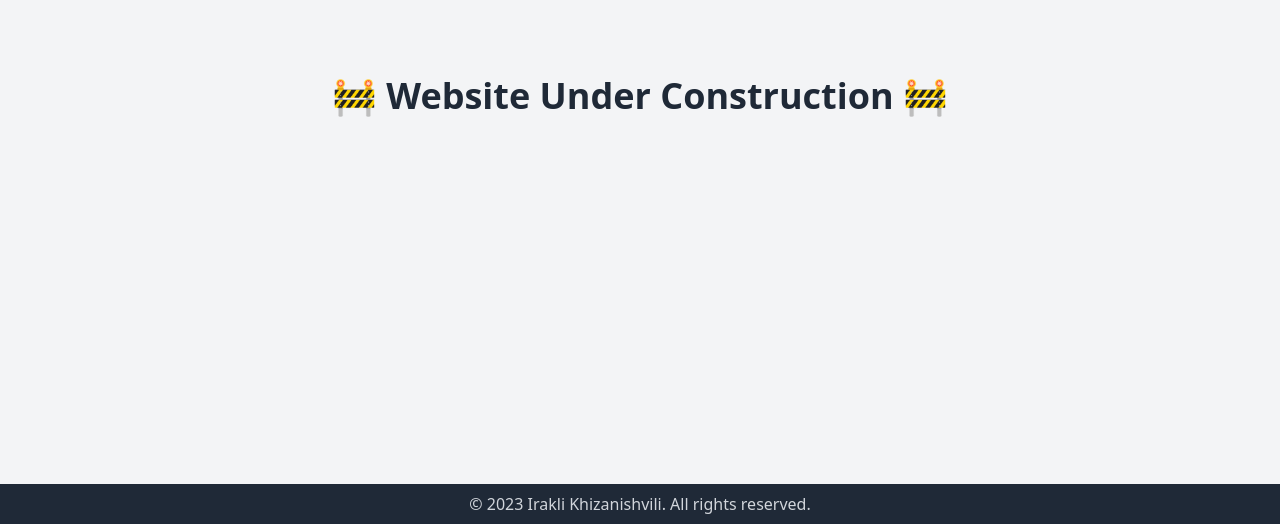
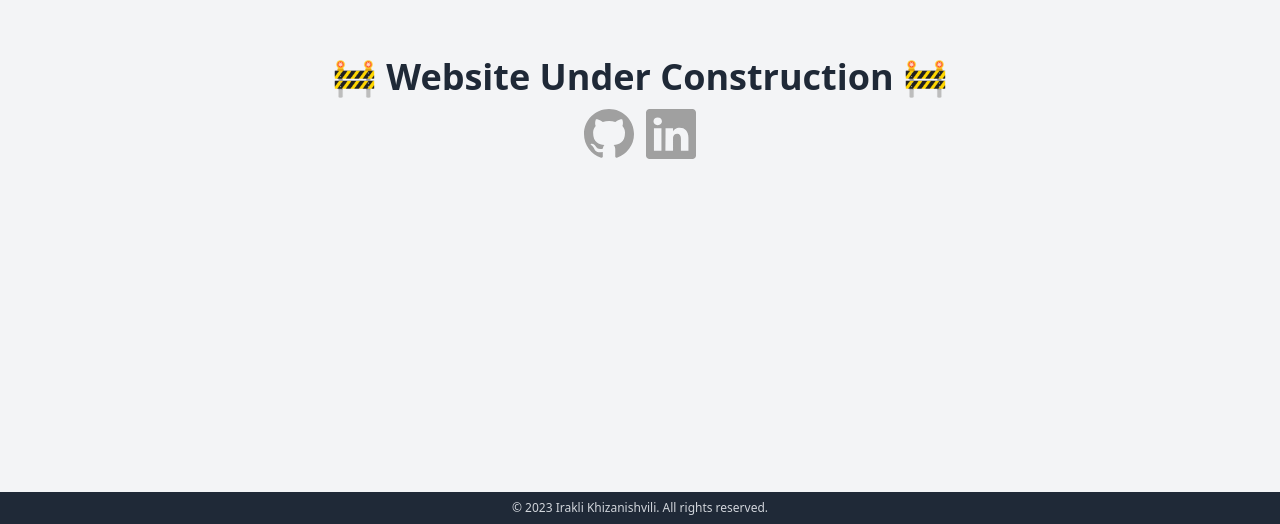
Before and after one commit to IrakliK/portfolio, a Next.js app: page / in a window 1280 px wide. Shown: the part 276-800 px from the top of the page. Built offline with nearby package versions, Linux system fonts and the light colour scheme.

Commit message:
add github and linkedin links

```diff
--- a/package.json
+++ b/package.json
@@ -21,5 +21,8 @@
     "react-dom": "18.2.0",
     "tailwindcss": "3.3.1",
     "typescript": "5.0.4"
+  },
+  "devDependencies": {
+    "react-icons": "^4.8.0"
   }
 }
--- a/src/app/page.tsx
+++ b/src/app/page.tsx
@@ -1,12 +1,23 @@
+import Link from "next/link";
+import { BsGithub, BsLinkedin } from "react-icons/bs";
+
 export default function Home() {
   return (
     <div className="flex flex-col h-screen">
-      <div className="flex-1 bg-gray-100 flex flex-col justify-center items-center">
-        <h1 className="text-4xl font-bold text-gray-800 mb-4">
+      <div className="bg-gray-100 flex flex-col flex-1 items-center justify-center gap-3">
+        <h1 className="text-xl md:text-2xl lg:text-4xl font-bold text-gray-800 text-center">
           🚧 Website Under Construction 🚧
         </h1>
+        <div className="flex gap-3">
+          <Link href="https://github.com/IrakliK">
+            <BsGithub size={50} color="#A0A0A0" />
+          </Link>
+          <Link href="https://www.linkedin.com/in/iraklikhizanishvili">
+            <BsLinkedin size={50} color="#A0A0A0" />
+          </Link>
+        </div>
       </div>
-      <div className="bg-gray-800 text-gray-300 text-center py-2">
+      <div className="bg-gray-800 text-gray-300 text-center py-2 text-xs">
         <p>
           &copy; {new Date().getFullYear()} Irakli Khizanishvili. All rights
           reserved.
```
Also changed, not shown: 1 other file (tests, documents, lock files or other folders).
